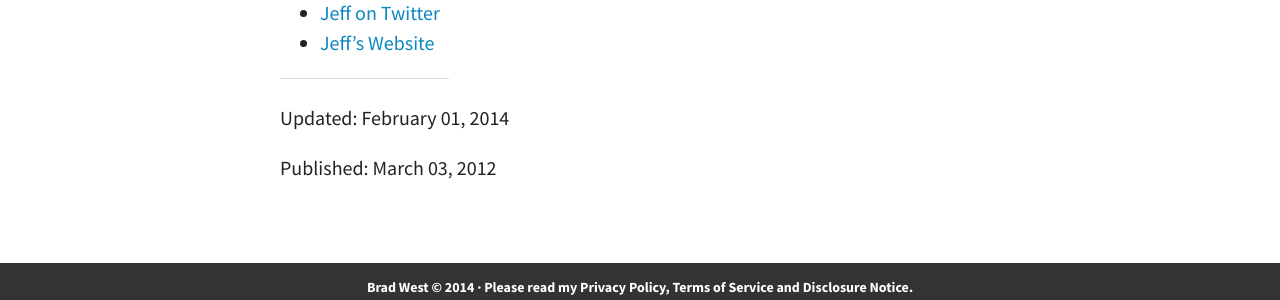
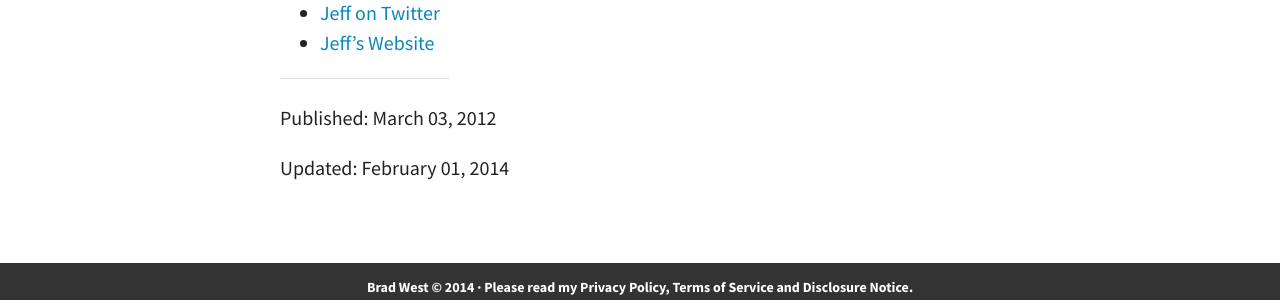
Before and after one commit to snowdj/bradonomics.github.io, a Jekyll site: the page built from _posts/2012-03-03-jeff-joslin-mma-journal.md, in a window 1280 px wide. Shown: the part 934-1234 px from the top of the page. Built offline with Jekyll 4.4.1, drawn with Linux system fonts in a browser that asks for light colours; some web fonts are replaced.

```diff
--- a/_includes/page-meta.html
+++ b/_includes/page-meta.html
@@ -1,5 +1,5 @@
 {% if page.date %}<hr>
 <div class="page-meta">
-	{% if page.modified %}<p>Updated: {{ page.modified | date: "%B %d, %Y" }}</p>{% endif %}
-  </p>Published: {{ page.date | date: "%B %d, %Y" }}</p>
+<p>Published: {{ page.date | date: "%B %d, %Y" }}</p>
+{% if page.modified %}<p>Updated: {{ page.modified | date: "%B %d, %Y" }}</p>{% endif %}
 </div>{% endif %}
```
Also changed, not shown: _layouts/noimage.html (+4 -4 lines).
